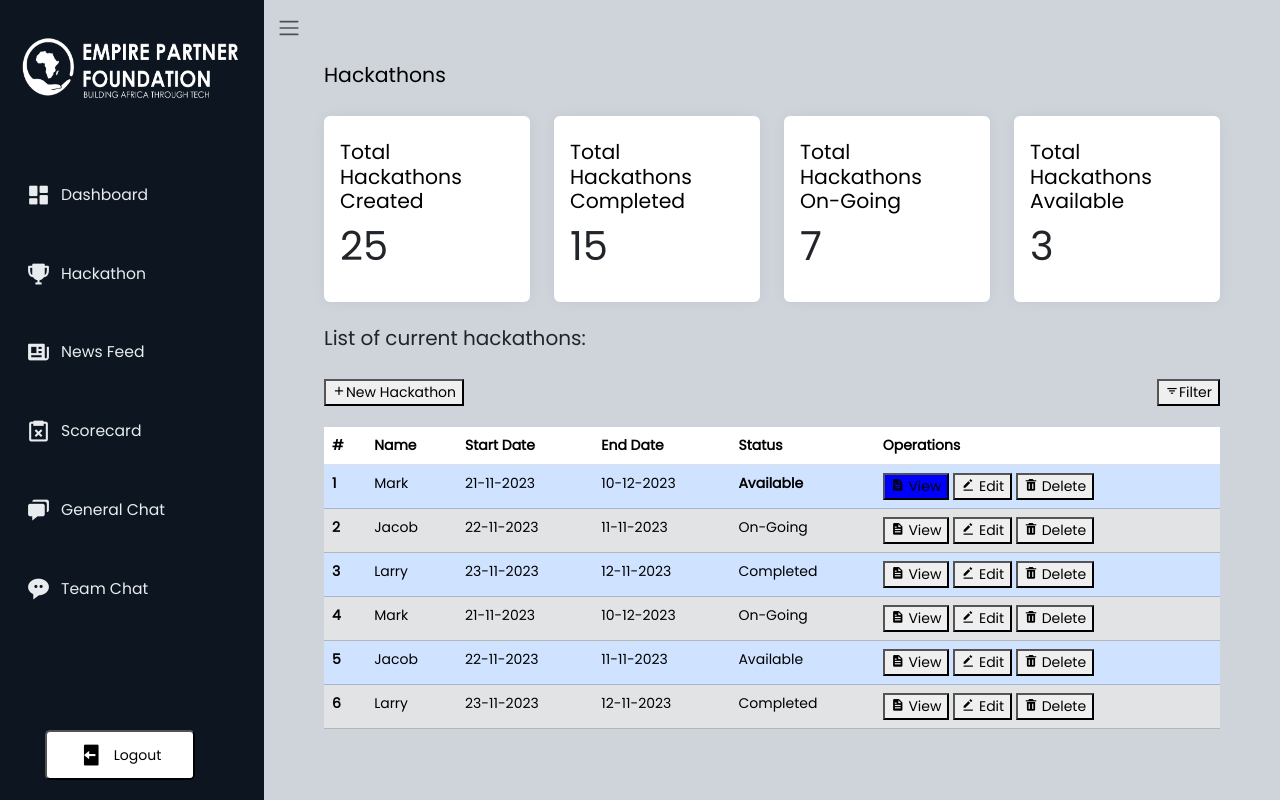
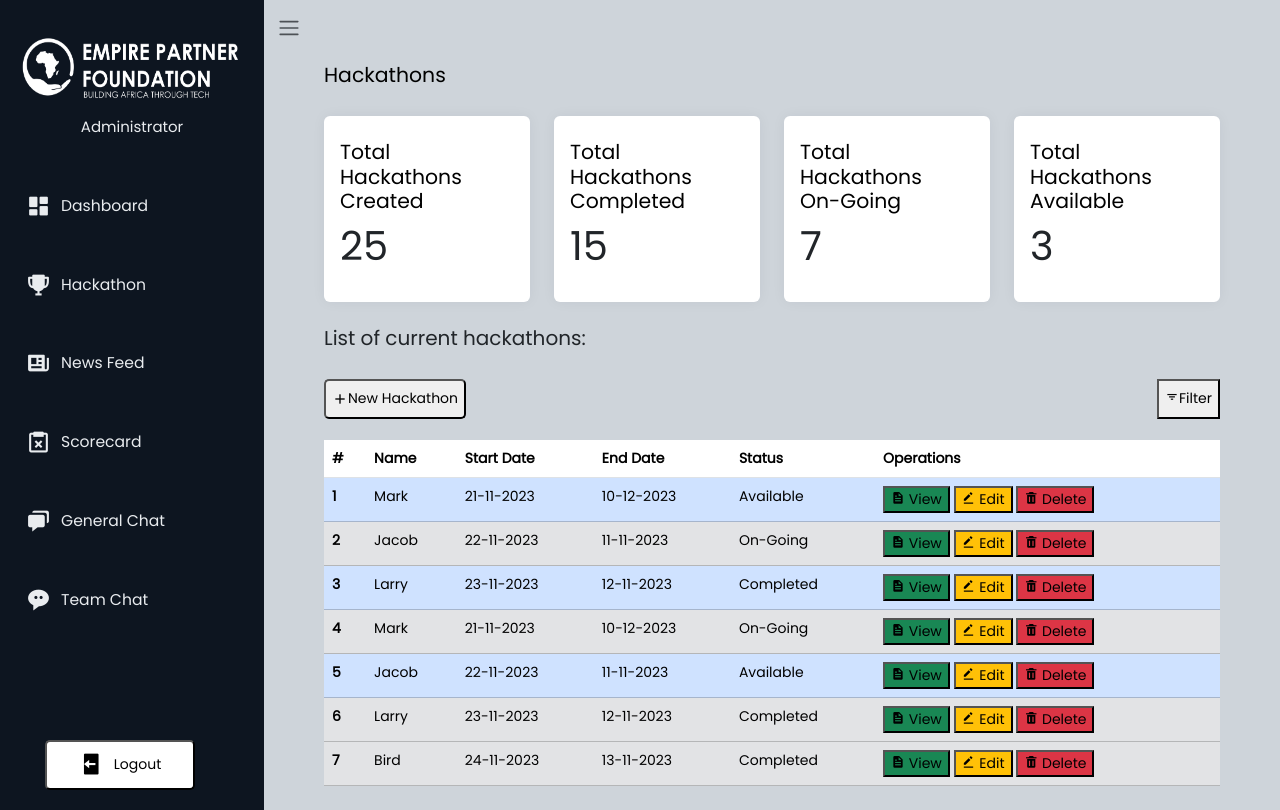
Before and after one commit to Nathan99982/Admin-Dashboard, a plain HTML site: page hackathon.html in a window 1280 px wide. Drawn offline with nearby package versions, Linux system fonts and the light colour scheme.

Commit message:
Added Layout Components (Hackathons Page)

```diff
--- a/hackathon.html
+++ b/hackathon.html
@@ -16,6 +16,7 @@
             <div class="d-flex flex-column justify-content-between h-100" id="sidebar">
                 <div class="sidebar-logo">
                     <img src="epf_favicon-full-white.png" alt="" width="260px" height="100px">
+                    <h1 class="role d-flex justify-content-center">Administrator</h1>
                 </div>
                 <ul class="sidebar-nav">
                     <li class="sidebar-item">
@@ -154,7 +155,7 @@
                         <br>
                         <!-- Top Buttons -->
                         <div class="d-flex justify-content-between">
-                        <button> <i class='bx bx-plus'></i>New Hackathon</button>
+                        <button class="create-hackathon"> <i class='bx bx-plus symbol'></i>New Hackathon</button>
                         <button><i class='bx bx-filter' ></i>Filter</button>
                         </div>
                         <br>
@@ -176,8 +177,8 @@
                                 <td>Mark</td>
                                 <td>21-11-2023</td>
                                 <td>10-12-2023</td>
-                                <th>Available</th>
-                                <td><button class="view"><i class='bx bxs-file'></i> View</button> <button class="edit"> <i class='bx bxs-edit-alt'></i> Edit</button> <button class="delete"> <i class='bx bxs-trash'></i> Delete</button></td>
+                                <td>Available</td>
+                                <td><button class="view bg-success text-bold"><i class='bx bxs-file'></i> View</button> <button class="edit bg-warning"> <i class='bx bxs-edit-alt'></i> Edit</button> <button class="delete bg-danger"> <i class='bx bxs-trash'></i> Delete</button></td>
                               </tr>
                               <tr class="table-secondary">
                                 <th scope="row">2</th>
@@ -185,7 +186,7 @@
                                 <td>22-11-2023</td>
                                 <td>11-11-2023</td>
                                 <td>On-Going</td>
-                                <td><button> <i class='bx bxs-file'></i> View</button> <button> <i class='bx bxs-edit-alt'></i> Edit</button> <button> <i class='bx bxs-trash'></i> Delete</button></td>
+                                <td><button class="view bg-success text-bold"><i class='bx bxs-file'></i> View</button> <button class="edit bg-warning"> <i class='bx bxs-edit-alt'></i> Edit</button> <button class="delete bg-danger"> <i class='bx bxs-trash'></i> Delete</button></td>
                               </tr>
                               <tr class="table-primary">
                                 <th scope="row">3</th>
@@ -193,7 +194,7 @@
                                 <td>23-11-2023</td>
                                 <td>12-11-2023</td>
                                 <td>Completed</td>
-                                <td><button> <i class='bx bxs-file'></i> View</button> <button> <i class='bx bxs-edit-alt'></i> Edit</button> <button> <i class='bx bxs-trash'></i> Delete</button></td>
+                                <td><button class="view bg-success text-bold"><i class='bx bxs-file'></i> View</button> <button class="edit bg-warning"> <i class='bx bxs-edit-alt'></i> Edit</button> <button class="delete bg-danger"> <i class='bx bxs-trash'></i> Delete</button></td>
                               </tr>
                               <tr class="table-secondary">
                                 <th scope="row">4</th>
@@ -201,7 +202,7 @@
                                 <td>21-11-2023</td>
                                 <td>10-12-2023</td>
                                 <td>On-Going</td>
-                                <td><button> <i class='bx bxs-file'></i> View</button> <button> <i class='bx bxs-edit-alt'></i> Edit</button> <button> <i class='bx bxs-trash'></i> Delete</button></td>
+                                <td><button class="view bg-success text-bold"><i class='bx bxs-file'></i> View</button> <button class="edit bg-warning"> <i class='bx bxs-edit-alt'></i> Edit</button> <button class="delete bg-danger"> <i class='bx bxs-trash'></i> Delete</button></td>
                               </tr>
                               <tr class="table-primary">
                                 <th scope="row">5</th>
@@ -209,7 +210,7 @@
                                 <td>22-11-2023</td>
                                 <td>11-11-2023</td>
                                 <td>Available</td>
-                                <td><button> <i class='bx bxs-file'></i> View</button> <button> <i class='bx bxs-edit-alt'></i> Edit</button> <button> <i class='bx bxs-trash'></i> Delete</button></td>
+                                <td><button class="view bg-success text-bold"><i class='bx bxs-file'></i> View</button> <button class="edit bg-warning"> <i class='bx bxs-edit-alt'></i> Edit</button> <button class="delete bg-danger"> <i class='bx bxs-trash'></i> Delete</button></td>
                               </tr>
                               <tr class="table-secondary">
                                 <th scope="row">6</th>
@@ -217,7 +218,15 @@
                                 <td>23-11-2023</td>
                                 <td>12-11-2023</td>
                                 <td>Completed</td>
-                                <td><button> <i class='bx bxs-file'></i> View</button> <button> <i class='bx bxs-edit-alt'></i> Edit</button> <button> <i class='bx bxs-trash'></i> Delete</button></td>
+                                <td><button class="view bg-success text-bold"><i class='bx bxs-file'></i> View</button> <button class="edit bg-warning"> <i class='bx bxs-edit-alt'></i> Edit</button> <button class="delete bg-danger"> <i class='bx bxs-trash'></i> Delete</button></td>
+                              </tr>
+                              <tr class="table-secondary">
+                                <th scope="row">7</th>
+                                <td>Bird</td>
+                                <td>24-11-2023</td>
+                                <td>13-11-2023</td>
+                                <td>Completed</td>
+                                <td><button class="view bg-success text-bold"><i class='bx bxs-file'></i> View</button> <button class="edit bg-warning"> <i class='bx bxs-edit-alt'></i> Edit</button> <button class="delete bg-danger"> <i class='bx bxs-trash'></i> Delete</button></td>
                               </tr>
                             </tbody>
                           </table>
--- a/main.css
+++ b/main.css
@@ -105,7 +105,7 @@ a.sidebar-link{
 }
 
 .sidebar-logo{
-    margin-bottom: 50px;
+    margin-bottom: 35px;
 }
 
 .sidebar-item{
@@ -180,7 +180,20 @@ a.sidebar-link{
     box-shadow: 0 0 30px rgba(13, 21, 32, 0.8);
 }
 
+.role{
+    color: #e9ecef;
+    font-size: 15px;
+}
+
 /* Hackathons Page */
-.view{
-    background-color: blue;
+.create-hackathon{
+    display: flex;
+    justify-content: center;
+    align-items: center;
+    height: 40px;
+    border-radius: 5px;
 }
+
+.symbol{
+    font-size: 16px;
+}
```
Also changed, not shown: index.html (+9 -5 lines).
